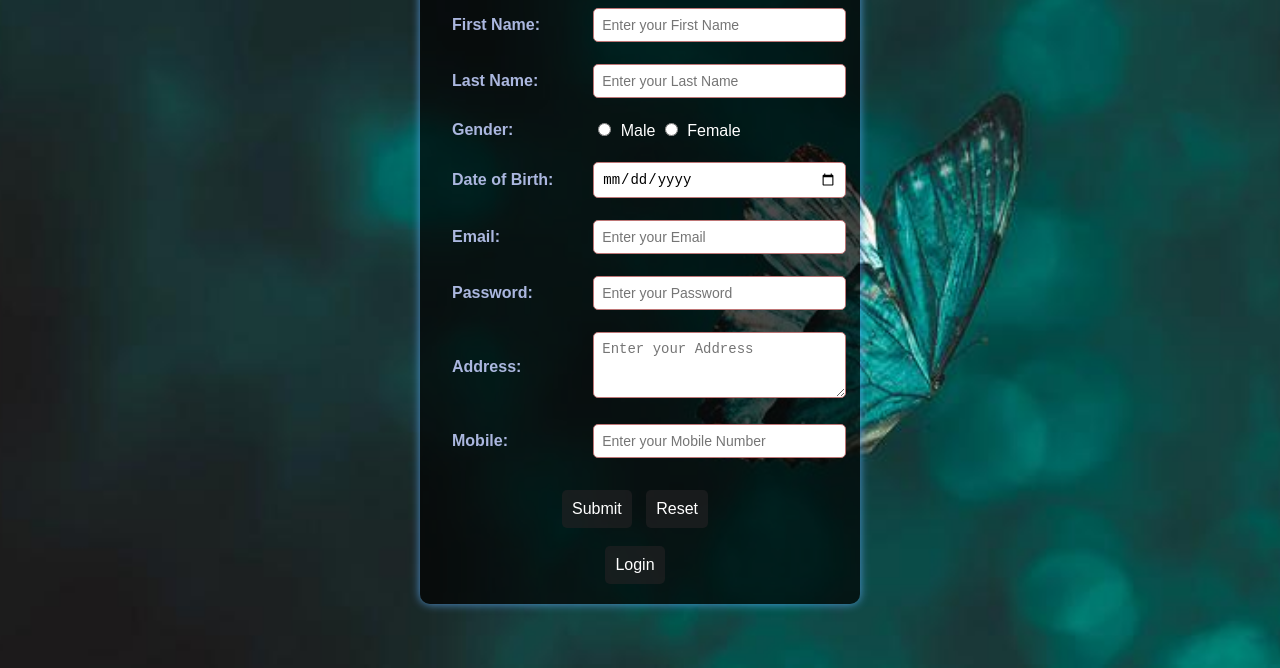
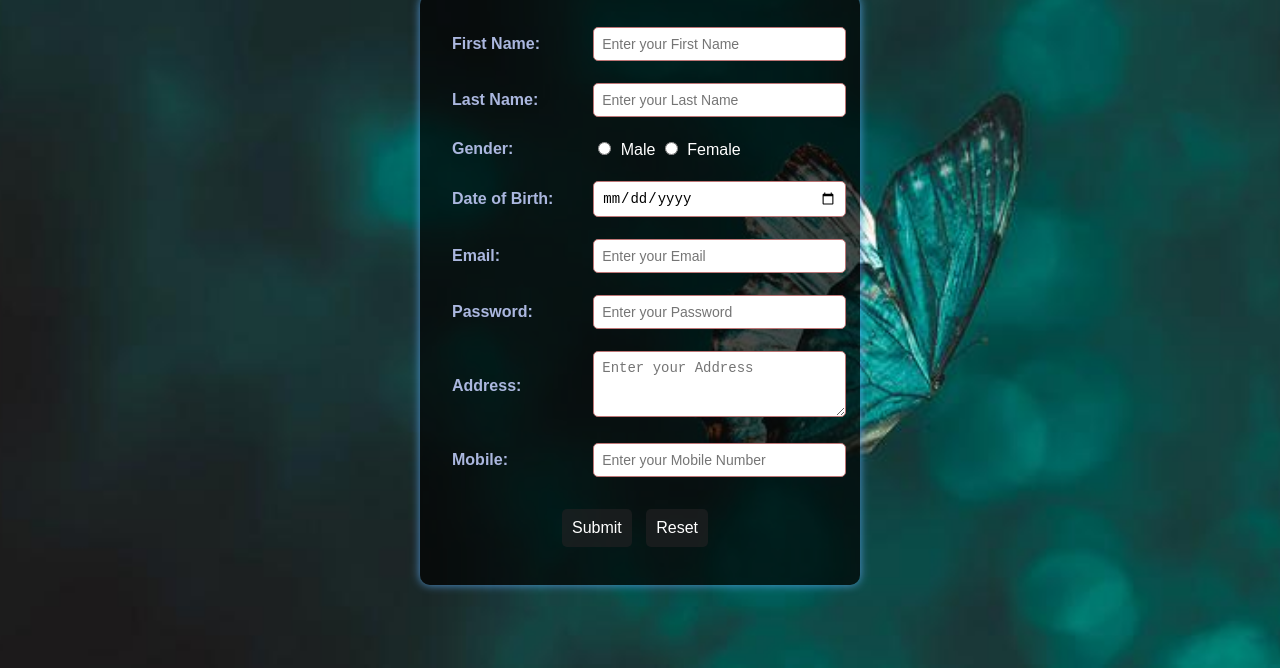
Before and after one commit to Amar1903/Task-05, a plain HTML site: page index.html in a window 1280 px wide. Shown: the part 148-816 px from the top of the page. Drawn offline with Linux system fonts and the light colour scheme.

Commit message:
Update index.html

```diff
--- a/index.html
+++ b/index.html
@@ -119,7 +119,6 @@
 
             <input type="submit" value="Submit">
             <input type="reset" value="Reset"><br><br>
-            <input type="button" value="Login" onclick="window.location.href='Index.html'">
         </form>
     </center>
 
```
